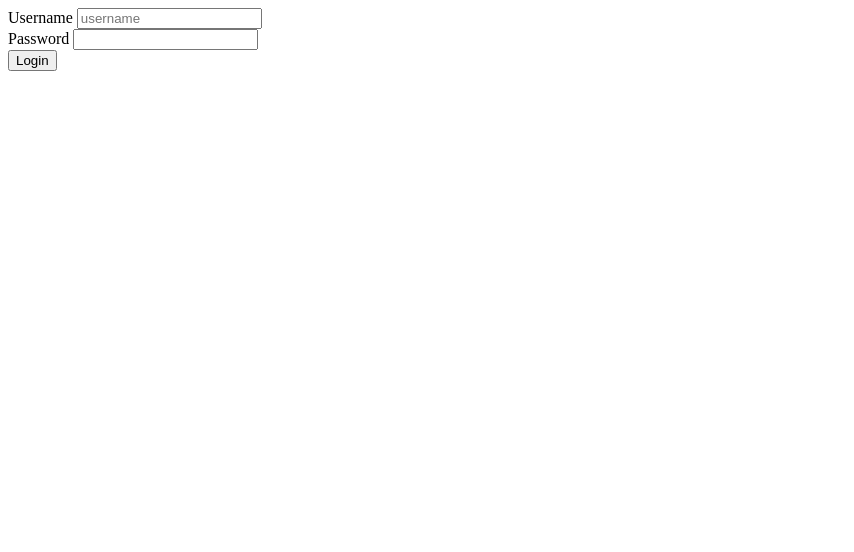
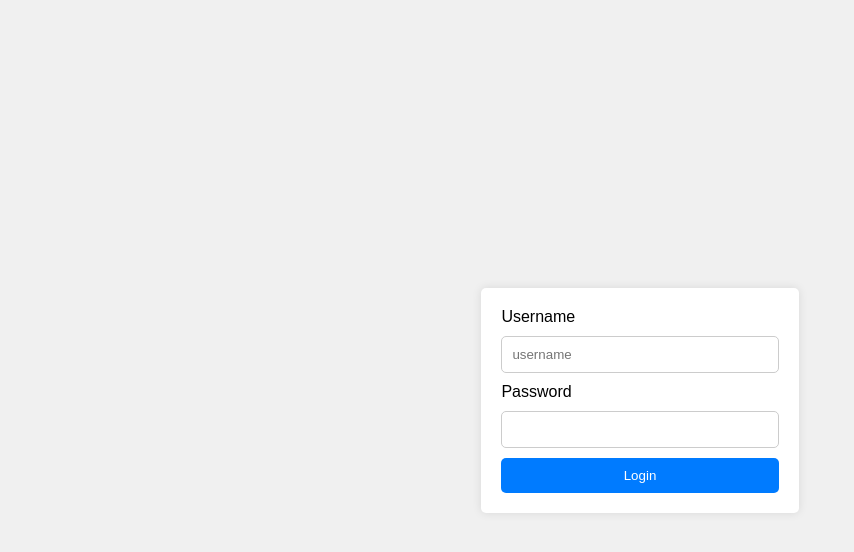
Before and after one commit to matthewashton-k/security-cam-server, a plain HTML site: page login.html in a window 1280 px wide. Shown: the whole page, without its empty margins (0-854 px from the left). Drawn offline with Linux system fonts and the light colour scheme.

Commit message:
prettied up the login and viewer pages

```diff
--- a/login.html
+++ b/login.html
@@ -1,9 +1,46 @@
 <!DOCTYPE html>
 <html lang="en">
     <head>
-        <title>
-            Login
-        </title>
+        <title>Login</title>
+        <style>
+            * {
+                box-sizing: border-box;
+            }
+            body {
+                font-family: Arial, sans-serif;
+                background-color: #f0f0f0;
+                display: flex;
+                justify-content: center;
+                align-items: center;
+                height: 100vh;
+                margin: 0;
+            }
+            form {
+                background-color: #ffffff;
+                padding: 20px;
+                border-radius: 5px;
+                box-shadow: 0px 0px 10px 0px rgba(0,0,0,0.1);
+            }
+            input[type="text"], input[type="password"] {
+                width: 100%;
+                padding: 10px;
+                margin: 10px 0;
+                border-radius: 5px;
+                border: 1px solid #ccc;
+            }
+            button {
+                width: 100%;
+                padding: 10px;
+                border: none;
+                border-radius: 5px;
+                background-color: #007BFF;
+                color: #ffffff;
+                cursor: pointer;
+            }
+            button:hover {
+                background-color: #0056b3;
+            }
+        </style>
     </head>
     <body>
         <form action="/login" method="post">
```
Also changed, not shown: index.html (+58 -13 lines). Lines whose indentation alone changed are shown as unchanged.
